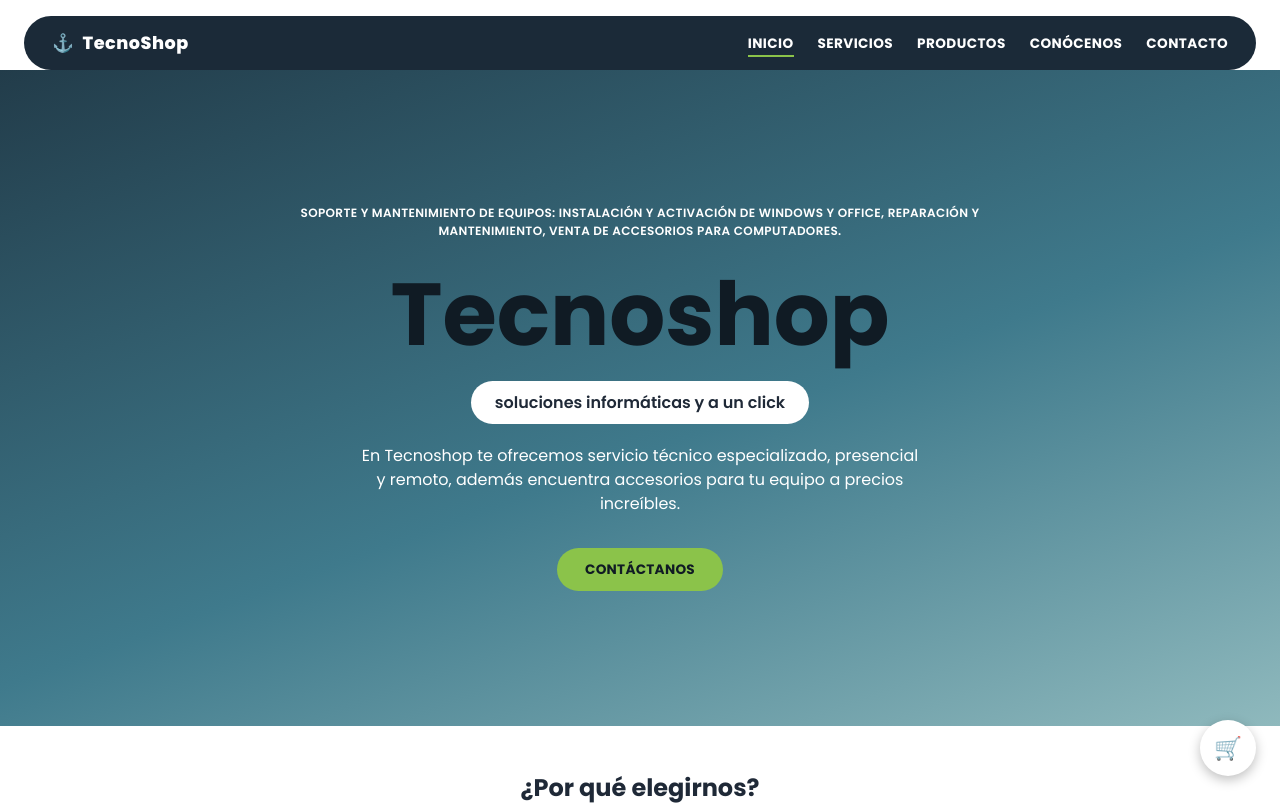
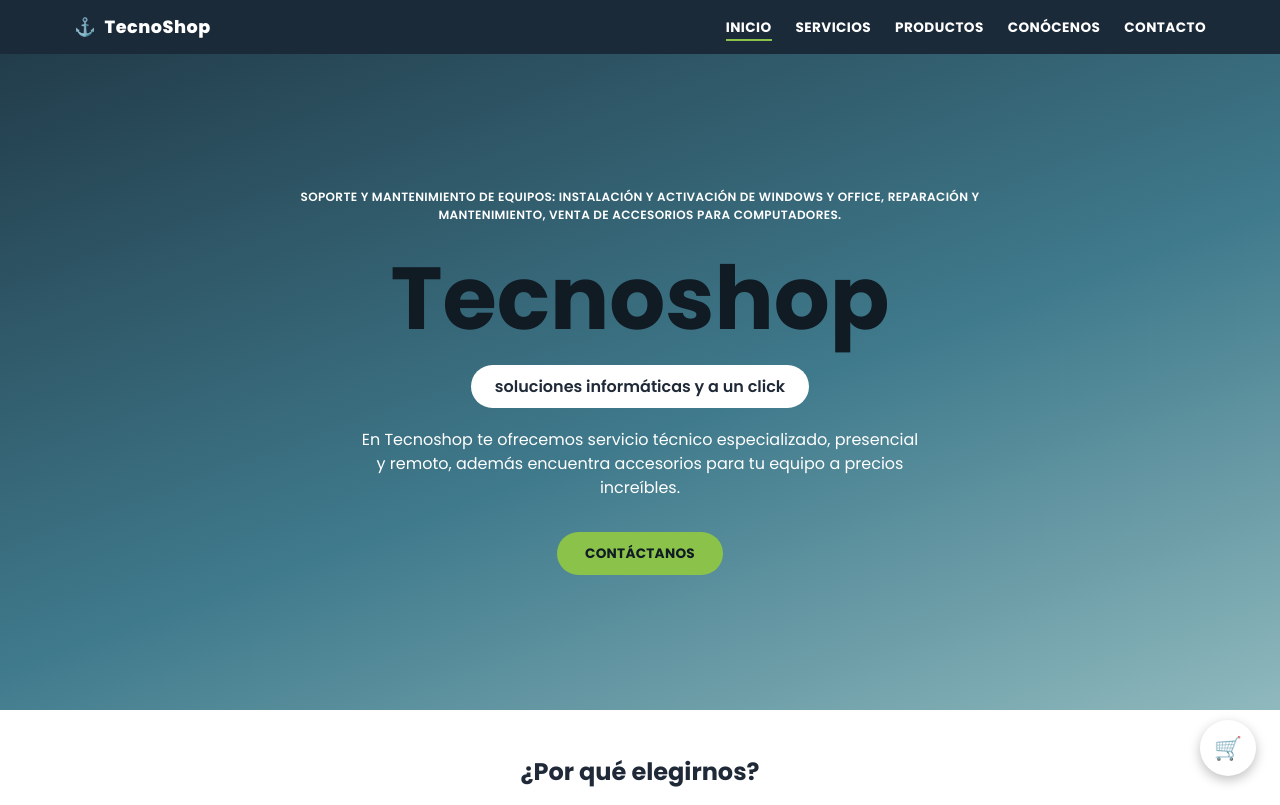
Before and after one commit to Ruwenk/tecnoshop, a plain HTML site: page index.html in a window 1280 px wide. Shown: the top 805 px of the page. Drawn offline with Linux system fonts and the light colour scheme.

Commit message:
la barra de navegacion ocupa el ancho de la pantalla

```diff
--- a/css/componentes.css
+++ b/css/componentes.css
@@ -7,15 +7,17 @@
   position: sticky;
   top: 0;
   z-index: 50;
-  padding: 1rem 1.5rem 0;
+  padding: 0;
+  background-color: var(--color-navy);
 }
 
 .nav {
   width: 100%;
-  margin: 0;
+  max-width: var(--max-width);
+  margin: 0 auto;
   background-color: var(--color-navy);
-  border-radius: var(--radius-pill);
-  padding: 0.85rem 1.75rem;
+  border-radius: 0;
+  padding: 0.85rem 1.5rem;
   display: flex;
   align-items: center;
   justify-content: space-between;
--- a/css/responsive.css
+++ b/css/responsive.css
@@ -9,7 +9,6 @@
   .nav {
     flex-direction: column;
     align-items: flex-start;
-    border-radius: 20px;
   }
 
   .contacto__layout {
```
